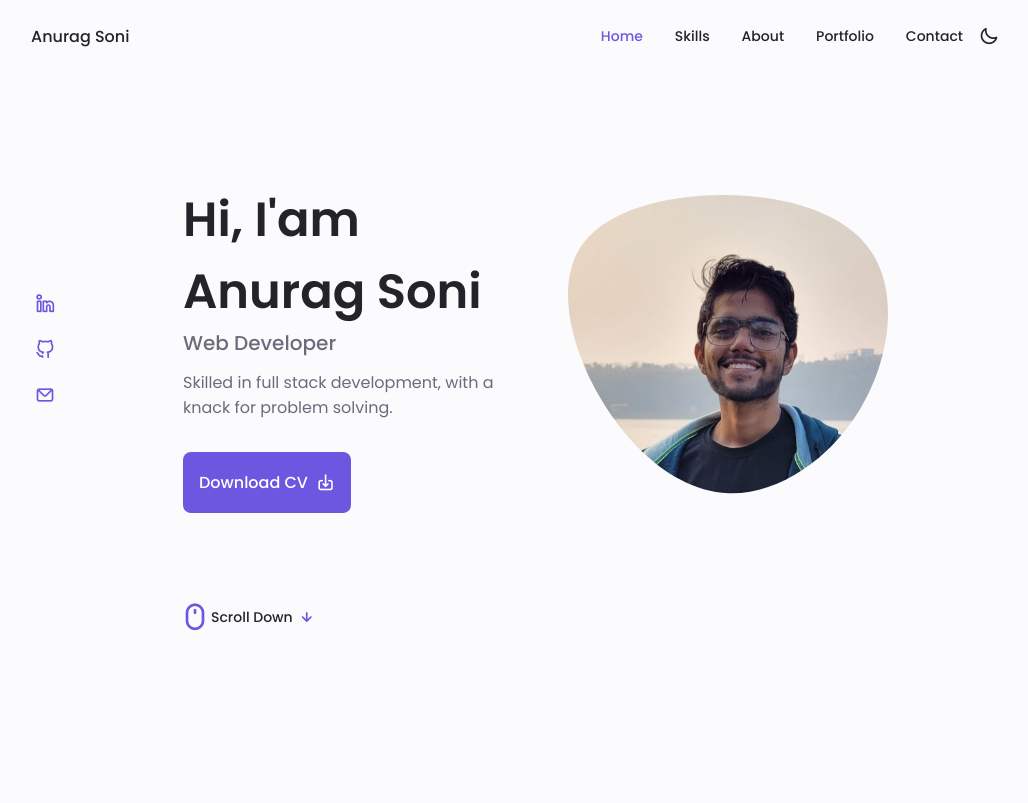
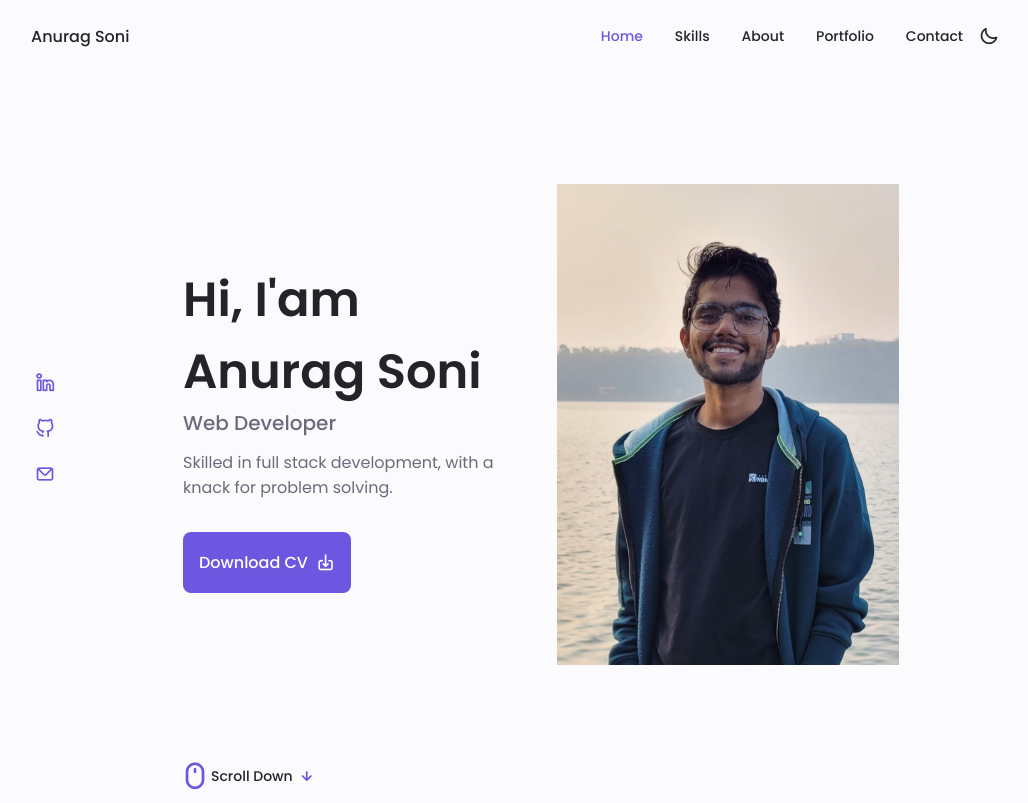
Before and after one commit to anurag-soni-19/portfolio-v.2, a plain HTML site: page index.html in a window 1280 px wide. Shown: the top 803 px of the page, without its empty margins (125-1153 px from the left). Drawn offline with nearby package versions, Linux system fonts and the light colour scheme.

Commit message:
make profile picture good

```diff
--- a/index.html
+++ b/index.html
@@ -48,21 +48,7 @@
                         </div>
 
                         <div class="home_img">
-                            <svg class="home_blob" viewBox="0 0 200 187" xmlns="http://www.w3.org/2000/svg" xmlns:xlink="http://www.w3.org/1999/xlink">
-                                <mask id="mask0" mask-type="alpha">
-                                    <path d="M190.312 36.4879C206.582 62.1187 201.309 102.826 182.328 134.186C163.346 165.547
-                                    130.807 187.559 100.226 186.353C69.6454 185.297 41.0228 161.023 21.7403 129.362C2.45775
-                                    97.8511 -7.48481 59.1033 6.67581 34.5279C20.9871 10.1032 59.7028 -0.149132 97.9666
-                                    0.00163737C136.23 0.303176 174.193 10.857 190.312 36.4879Z"/>
-                                </mask>
-                                <g mask="url(#mask0)">
-                                    <path d="M190.312 36.4879C206.582 62.1187 201.309 102.826 182.328 134.186C163.346
-                                    165.547 130.807 187.559 100.226 186.353C69.6454 185.297 41.0228 161.023 21.7403
-                                    129.362C2.45775 97.8511 -7.48481 59.1033 6.67581 34.5279C20.9871 10.1032 59.7028
-                                    -0.149132 97.9666 0.00163737C136.23 0.303176 174.193 10.857 190.312 36.4879Z"/>
-                                    <image class="home_blob-img" x="" xlink:href="packages\images\anurag-1.jpg"/>
-                                </g>
-                            </svg>
+                            <img src="packages/images/anurag-1.jpg" alt="">
                         </div>
 
                         <div class="home_data">
```
